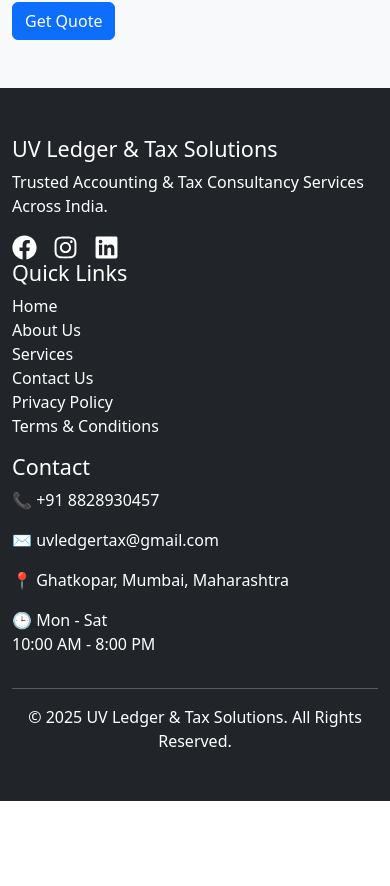
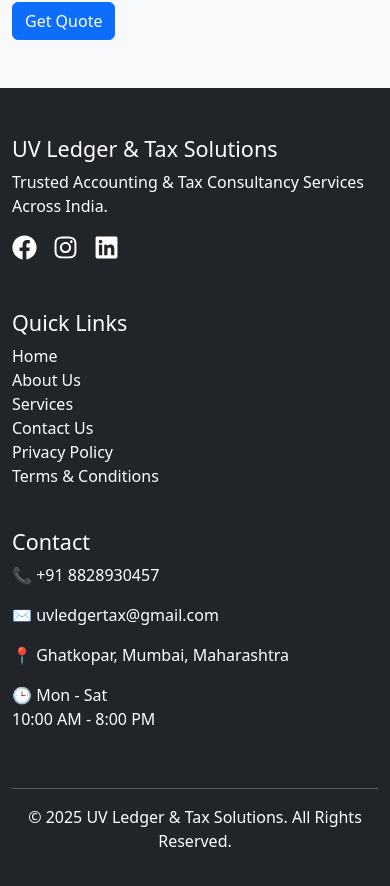
Before and after one commit to anannyakamble/TaxPro, a React (Vite) app: page / in a window 390 px wide. Shown: the part 10040-10926 px from the top of the page. Before the commit the page ends 10841 px from the top, so only its background shows below. Built offline with nearby package versions, Linux system fonts and the light colour scheme.

Commit message:
done footer space

```diff
--- a/src/App.css
+++ b/src/App.css
@@ -230,3 +230,12 @@ footer a:hover {
     margin-bottom: 10px;
   }
 }
+
+@media (max-width: 768px) {
+  footer .col-md-4 {
+    margin-bottom: 25px;
+  }
+}
+.footer-social {
+  margin-bottom: 25px;
+}
--- a/src/components/Footer.jsx
+++ b/src/components/Footer.jsx
@@ -19,19 +19,10 @@ function Footer() {
       Trusted Accounting & Tax Consultancy
       Services Across India.
     </p>
-    <div className="mt-3">
-
- <a href="#" className="text-white me-3">
-  <FaFacebook size={25} />
-</a>
-
-<a href="#" className="text-white me-3">
-  <FaInstagram size={25} />
-</a>
-
-<a href="#" className="text-white">
+    <div className="footer-social">
+  <FaFacebook size={25} className="me-3" />
+  <FaInstagram size={25} className="me-3" />
   <FaLinkedin size={25} />
-</a>
 </div>
   </div>
 
```
